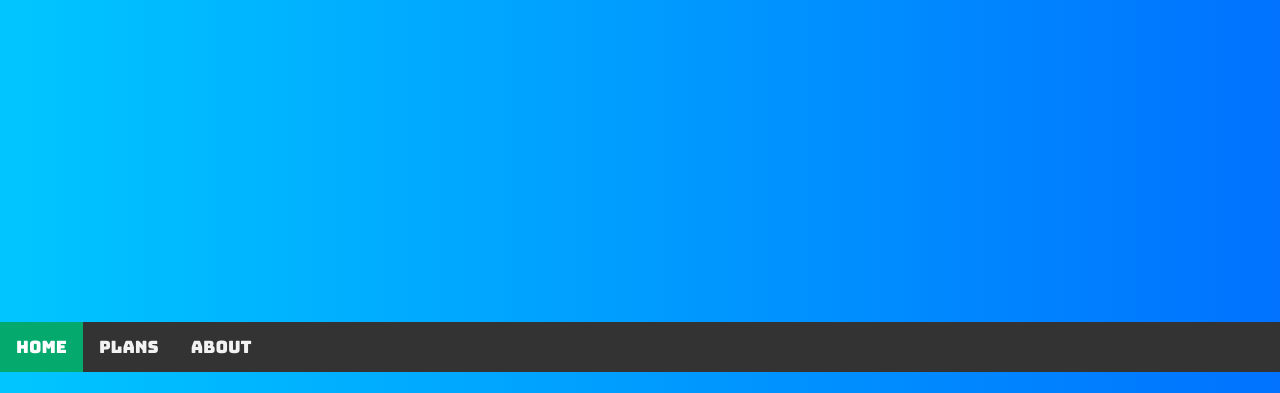
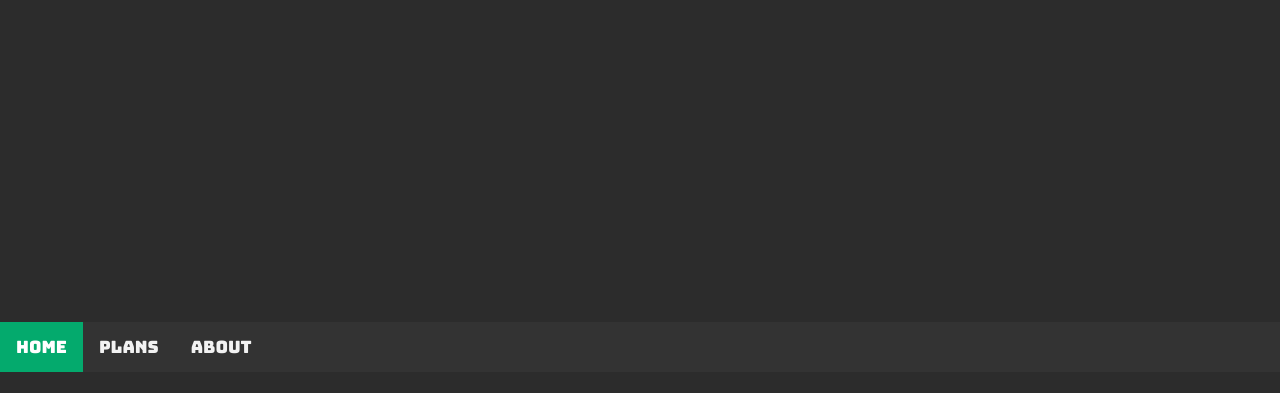
Before and after one commit to DevX3D/CloudStorage, a plain HTML site: page index.html in a window 1280 px wide. Shown: the top 393 px of the page. Drawn offline with Linux system fonts and the light colour scheme.

Commit message:
Update styles.css

```diff
--- a/styles.css
+++ b/styles.css
@@ -1,5 +1,5 @@
 body {
-    background: linear-gradient(to right, #00c6ff, #0072ff);
+    background-color: #2c2c2c;
     font-family: 'Bungee', cursive;
     margin: 0;
     padding: 0;
```
